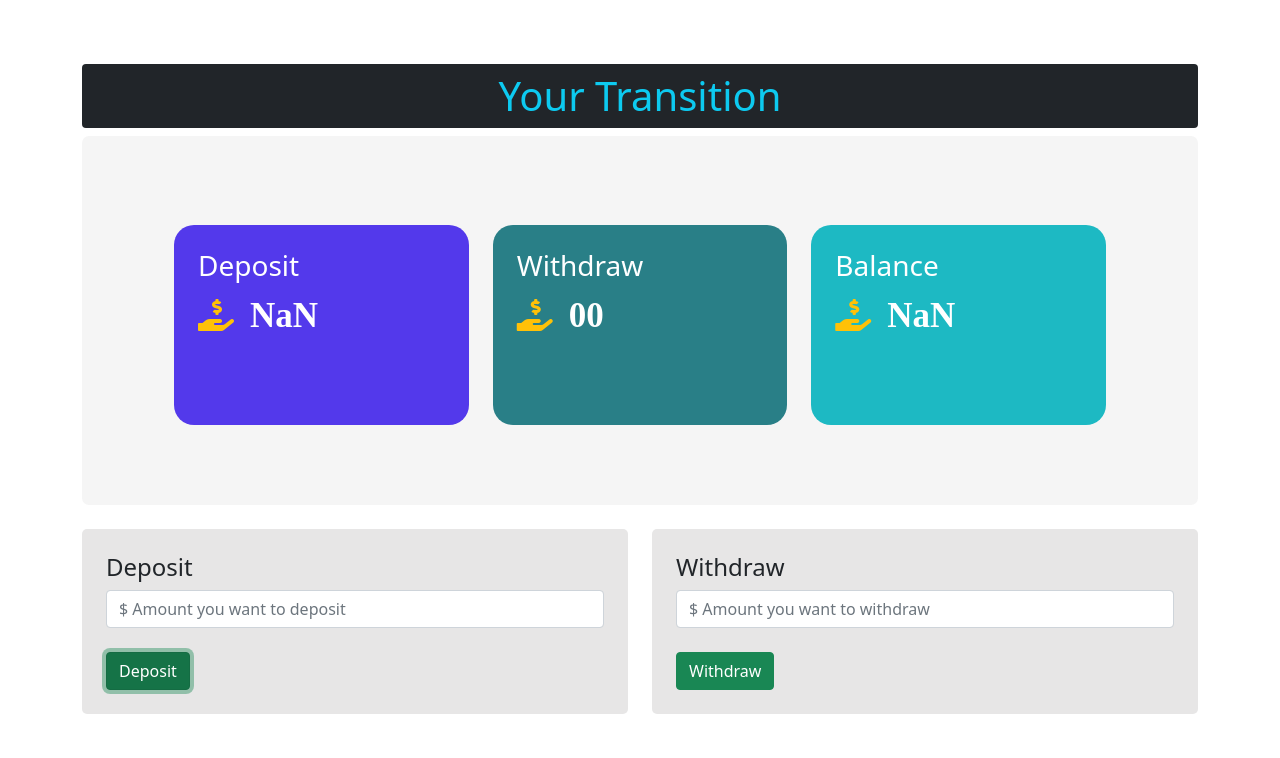
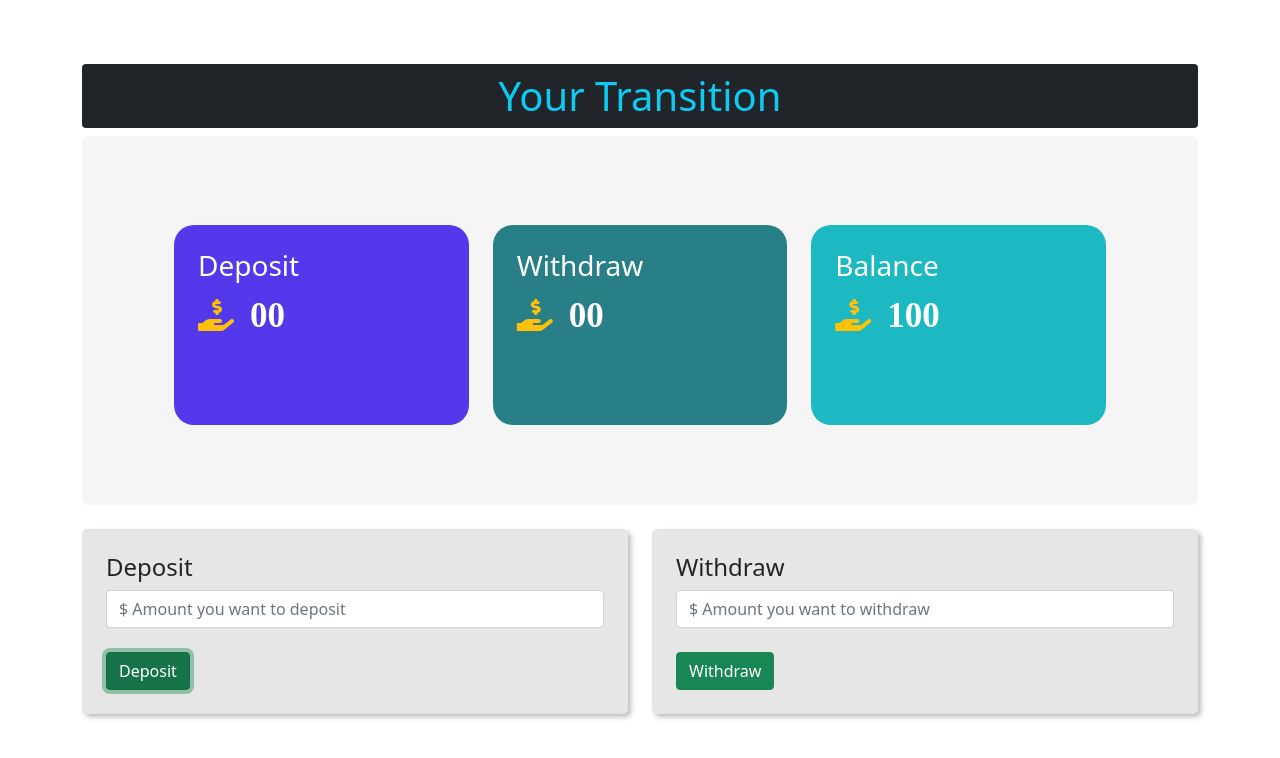
Before and after one commit to milon360-cpu/BankProject, a plain HTML site: page calculate.html in a window 1280 px wide. Both pictures are taken after a click on the button "Deposit". Drawn offline with nearby package versions, Linux system fonts and the light colour scheme.

Commit message:
change somthing

```diff
--- a/index_2.js
+++ b/index_2.js
@@ -6,14 +6,23 @@ document.getElementById('deposit-btn').addEventListener('click',function()
    let depositMoney = document.getElementById('deposit-input').value;
    newDepositMoney = parseInt(depositMoney);
 
-   document.getElementById('deposit-amount').innerHTML = anountValue + newDepositMoney;
-   document.getElementById('deposit-input').value = '';
+   if(depositMoney >='0' && depositMoney<='9')
+   {
+    document.getElementById('deposit-amount').innerHTML = anountValue + newDepositMoney;
+    document.getElementById('deposit-input').value = '';
 
 
-    let totalAmount = document.getElementById('total-balance').innerHTML;
-    totalAmount = parseInt(totalAmount);
-    document.getElementById('total-balance').innerHTML = newDepositMoney + totalAmount;
+     let totalAmount = document.getElementById('total-balance').innerHTML;
+     totalAmount = parseInt(totalAmount);
+     document.getElementById('total-balance').innerHTML = newDepositMoney + totalAmount;
+   }
+   else
+   {
 
+     alert('Please Enter Value Amount');
+     document.getElementById('deposit-input').value = '';
+
+   }
 
 });
 //DEPOSIT BUTTON END HER
--- a/style.css
+++ b/style.css
@@ -84,10 +84,12 @@ html
 {
     background-color: #e7e6e6;
     border-radius: 5px;
+    box-shadow: 3px 3px 5px rgb(190, 190, 190);
 }
 .add-withdrow
 {
     background-color: #e7e6e6;
     border-radius: 5px;
+    box-shadow: 3px 3px 5px rgb(190, 190, 190);
 }
 /* CALCULATE HTML FILE STYLE END HERE  */
```
